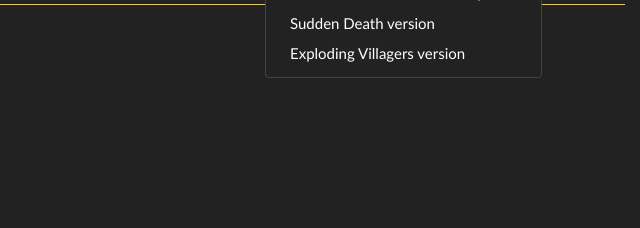
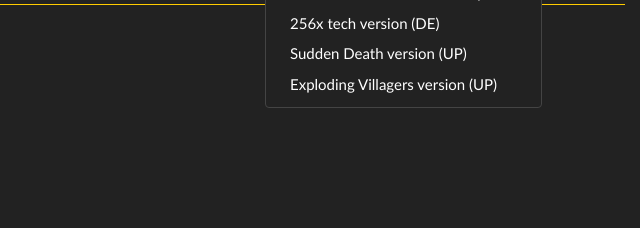
Before and after one commit to SiegeEngineers/aoe2map, a Django app: template mapsapp/templates/mapsapp/map.html in a window 1280 px wide, after a click on "Toggle Dropdown". Shown: the part 452-680 px from the top of the page, without its empty margins (640-1280 px from the left). Run offline with Django 3.2, Linux system fonts and the light colour scheme; the template is opened without the code that fills it, so the values that code supplies are empty; some libraries are stand-ins or nearby versions.

Commit message:
Add 256x tech for DE download option

```diff
--- a/mapsapp/static/mapsapp/js/custom-versions.js
+++ b/mapsapp/static/mapsapp/js/custom-versions.js
@@ -1,4 +1,25 @@
 $(function () {
+    $('#256xTechButton').click(function () {
+        let url = $('#downloadButton').attr('href');
+        let filename = getFilename(url);
+        $.ajax({
+            url: url,
+            beforeSend: function (xhr) {
+                xhr.overrideMimeType("text/plain; charset=x-user-defined");
+            }
+        }).done(function (data) {
+            if (data.startsWith('PK\x03\x04')) {
+                const items = filename.split('@', 2);
+                filename = items.length === 2 ? 'ZR@256x_' + items[1] : 'ZR@256x_' + items[0];
+                downloadPatchedZipFile(data, filename, patchWith256xTech);
+            } else {
+                downloadPatchedRmsFile(data, '256x_' + filename, patchWith256xTech);
+            }
+        }).fail(function () {
+            alert("Oops! Could not download rms script.");
+        });
+    });
+
     $('#explodingVillagersButton').click(function () {
         let url = $('#downloadButton').attr('href');
         let filename = getFilename(url);
@@ -45,6 +66,320 @@ $(function () {
 function getFilename(url) {
     const items = url.split('/');
     return decodeURI(items[items.length - 1]).replace('%40', '@');
+}
+
+function patchWith256xTech(content) {
+    content = content.replace(/<PLAYER_SETUP>/g, `/* 256x tech patch part 1 of 2 start */
+#const GAAB_101_MIDDLE_AGE 101
+#const GAAB_102_FEUDAL_AGE 102
+#const GAAB_103_IMPERIAL_AGE 103
+#const GAAB_10_TURKISH_ARTILLERY 10
+#const GAAB_11_TEUTON_CRENELLATIONS 11
+#const GAAB_12_CROP_ROTATION 12
+#const GAAB_13_HEAVY_PLOW 13
+#const GAAB_140_GUARD_TOWER 140
+#const GAAB_14_HORSE_COLLAR 14
+#const GAAB_15_GUILDS 15
+#const GAAB_16_GOTHIC_ANARCHY 16
+#const GAAB_17_BANKING 17
+#const GAAB_182_GOLD_SHAFT_MINING 182
+#const GAAB_194_FORTIFIED_WALL 194
+#const GAAB_199_FLETCHING 199
+#const GAAB_19_CARTOGRAPHY 19
+#const GAAB_200_BODKIN_ARROW 200
+#const GAAB_201_BRACER 201
+#const GAAB_202_DOUBLE_BIT_AXE 202
+#const GAAB_203_BOW_SAW 203
+#const GAAB_211_PADDED_ARCHER_ARMOR 211
+#const GAAB_212_LEATHER_ARCHER_ARMOR 212
+#const GAAB_213_WHEEL_BARROW 213
+#const GAAB_215_SQUIRES 215
+#const GAAB_219_RING_ARCHER_ARMOR 219
+#const GAAB_21_HUN_ATHEISM 21
+#const GAAB_221_TWO_MAN_SAW 221
+#const GAAB_22_LOOM 22
+#const GAAB_230_BLOCK_PRINTING 230
+#const GAAB_231_SANCTITY 231
+#const GAAB_233_ILLUMINATION 233
+#const GAAB_23_COINAGE 23
+#const GAAB_249_HAND_CART 249
+#const GAAB_24_AZTEC_GARLAND_WARS 24
+#const GAAB_252_FERVOR 252
+#const GAAB_278_STONE_MINING 278
+#const GAAB_279_STONE_SHAFT_MINING 279
+#const GAAB_280_TOWN_PATROL 280
+#const GAAB_315_CONSCRIPTION 315
+#const GAAB_316_REDEMPTION 316
+#const GAAB_319_ATONEMENT 319
+#const GAAB_321_SAPPERS 321
+#const GAAB_322_MURDER_HOLES 322
+#const GAAB_373_SHIPWRIGHT 373
+#const GAAB_374_CAREENING 374
+#const GAAB_375_DRY_DOCK 375
+#const GAAB_377_SIEGE_ENGINEERS 377
+#const GAAB_379_HOARDINGS 379
+#const GAAB_380_HEATED_SHOT 380
+#const GAAB_39_HUSBANDRY 39
+#const GAAB_3_BRITISH_YEOMAN 3
+#const GAAB_408_SPY_TECHNOLOGY 408
+#const GAAB_435_BLOODLINES 435
+#const GAAB_436_PARTHIAN_TACTICS 436
+#const GAAB_437_THUMB_RING 437
+#const GAAB_438_THEOCRACY 438
+#const GAAB_439_HERESY 439
+#const GAAB_440_SPANISH_SUPREMACY 440
+#const GAAB_441_HERBAL_MEDICINE 441
+#const GAAB_445_KOREAN_CATAPULTS 445
+#const GAAB_457_GOTHIC_PERFUSION 457
+#const GAAB_45_FAITH 45
+#const GAAB_460_AZTEC_SACRIFICE 460
+#const GAAB_461_BRITONS_CITY_RIGHTS 461
+#const GAAB_462_CHINESE_GREAT_WALL 462
+#const GAAB_463_VIKING_CHIEFTAINS 463
+#const GAAB_464_BYZANTINES_GREEK_FIRE 464
+#const GAAB_47_CHEMISTRY 47
+#const GAAB_482_STRONGHOLD 482
+#const GAAB_483_HUNS_UT 483
+#const GAAB_484_JAPANESE_UT 484
+#const GAAB_485_MAYANS_UT 485
+#const GAAB_486_KOREANS_UT 486
+#const GAAB_487_MONGOLS_UT 487
+#const GAAB_488_PERSIANS_UT 488
+#const GAAB_489_TEUTONS_UT 489
+#const GAAB_48_CARAVAN 48
+#const GAAB_490_SARACENS_UT 490
+#const GAAB_491_SIPAHI 491
+#const GAAB_492_SPANISH_UT 492
+#const GAAB_493_FRANKS_UT 493
+#const GAAB_494_PAVISE 494
+#const GAAB_499_SILK_ROUTE 499
+#const GAAB_49_VIKING_BERSERKERGANG 49
+#const GAAB_4_MAYAN_EL_DORADO 4
+#const GAAB_506_INDIANS_UT 506
+#const GAAB_507_INDIANS_UT2 507
+#const GAAB_50_MASONRY 50
+#const GAAB_512_SLAVS_UT 512
+#const GAAB_513_SLAVS_UT 513
+#const GAAB_514_MAGYARS_UT 514
+#const GAAB_515_INDIANS_UT 515
+#const GAAB_516_INCAS_UT 516
+#const GAAB_517_INDIANS_UT 517
+#const GAAB_51_ARCHITECTURE 51
+#const GAAB_52_CHINESE_ROCKETRY 52
+#const GAAB_54_STONE_CUTTING 54
+#const GAAB_55_GOLD_MINING 55
+#const GAAB_572_PORTUGUESE_UT 572
+#const GAAB_573_PORTUGUESE_UT 573
+#const GAAB_574_ETHIOPIAN_UT 574
+#const GAAB_575_ETHIOPIAN_UT 575
+#const GAAB_576_MALIAN_UT 576
+#const GAAB_577_MALIAN_UT 577
+#const GAAB_578_BERBER_UT 578
+#const GAAB_579_BERBER_UT 579
+#const GAAB_59_JAPANESE_KATAPARUTO 59
+#const GAAB_5_CELTIC_FUROR_CELTICA 5
+#const GAAB_602_ARSON 602
+#const GAAB_608_ARROWSLITS 608
+#const GAAB_61_BYZANTINE_LOGISTICA 61
+#const GAAB_622_KHMER_UT 622
+#const GAAB_623_KHMER_UT 623
+#const GAAB_624_MALAY_UT 624
+#const GAAB_625_MALAY_UT 625
+#const GAAB_626_BURMESE_UT 626
+#const GAAB_627_BURMESE_UT 627
+#const GAAB_628_VIETNAMESE_UT 628
+#const GAAB_629_VIETNAMESE_UT 629
+#const GAAB_63_KEEP 63
+#const GAAB_64_BOMBARD_TOWER 64
+#const GAAB_65_GILLNETS 65
+#const GAAB_67_FORGING 67
+#const GAAB_685_KHMER_UT 685
+#const GAAB_686_KHMER_UT 686
+#const GAAB_687_MALAY_UT 687
+#const GAAB_688_MALAY_UT 688
+#const GAAB_689_BURMESE_UT 689
+#const GAAB_68_IRON_CASTING 68
+#const GAAB_690_BURMESE_UT 690
+#const GAAB_691_VIETNAMESE_UT 691
+#const GAAB_692_VIETNAMESE_UT 692
+#const GAAB_6_MONGOL_SIEGE_DRILL 6
+#const GAAB_716_TRACKING 716
+#const GAAB_74_SCALE_MAIL_ARMOR 74
+#const GAAB_754_BURGUNDIAN_VINEYARDS 754
+#const GAAB_755_FLEMISH_REVOLUTION 755
+#const GAAB_756_FIRST_CRUSADE 756
+#const GAAB_757_SCUTAGE 757
+#const GAAB_75_BLAST_FURNACE 75
+#const GAAB_76_CHAIN_MAIL_ARMOR 76
+#const GAAB_77_PLATE_MAIL_ARMOR 77
+#const GAAB_7_PERSIAN_MAHOUTS 7
+#const GAAB_80_PLATE_BARDING_ARMOR 80
+#const GAAB_81_SCALE_BARDING_ARMOR 81
+#const GAAB_82_CHAIN_BARDING_ARMOR 82
+#const GAAB_83_FRANKISH_BEARDED_AXE 83
+#const GAAB_8_TOWN_WATCH 8
+#const GAAB_90_TRACKING 90
+#const GAAB_93_BALLISTICS 93
+#const GAAB_9_SARACEN_ZEALOTRY 9
+/* 256x tech patch part 1 of 2 end */
+
+<PLAYER_SETUP>
+/* 256x tech patch part 2 of 2 start */
+effect_amount MODIFY_TECH GAAB_101_MIDDLE_AGE ATTR_SET_STACKING 1
+effect_amount MODIFY_TECH GAAB_102_FEUDAL_AGE ATTR_SET_STACKING 1
+effect_amount MODIFY_TECH GAAB_103_IMPERIAL_AGE ATTR_SET_STACKING 1
+effect_amount MODIFY_TECH GAAB_10_TURKISH_ARTILLERY ATTR_SET_STACKING 1
+effect_amount MODIFY_TECH GAAB_11_TEUTON_CRENELLATIONS ATTR_SET_STACKING 1
+effect_amount MODIFY_TECH GAAB_12_CROP_ROTATION ATTR_SET_STACKING 1
+effect_amount MODIFY_TECH GAAB_13_HEAVY_PLOW ATTR_SET_STACKING 1
+effect_amount MODIFY_TECH GAAB_140_GUARD_TOWER ATTR_SET_STACKING 1
+effect_amount MODIFY_TECH GAAB_14_HORSE_COLLAR ATTR_SET_STACKING 1
+effect_amount MODIFY_TECH GAAB_15_GUILDS ATTR_SET_STACKING 1
+effect_amount MODIFY_TECH GAAB_16_GOTHIC_ANARCHY ATTR_SET_STACKING 1
+effect_amount MODIFY_TECH GAAB_17_BANKING ATTR_SET_STACKING 1
+effect_amount MODIFY_TECH GAAB_182_GOLD_SHAFT_MINING ATTR_SET_STACKING 1
+effect_amount MODIFY_TECH GAAB_194_FORTIFIED_WALL ATTR_SET_STACKING 1
+effect_amount MODIFY_TECH GAAB_199_FLETCHING ATTR_SET_STACKING 1
+effect_amount MODIFY_TECH GAAB_19_CARTOGRAPHY ATTR_SET_STACKING 1
+effect_amount MODIFY_TECH GAAB_200_BODKIN_ARROW ATTR_SET_STACKING 1
+effect_amount MODIFY_TECH GAAB_201_BRACER ATTR_SET_STACKING 1
+effect_amount MODIFY_TECH GAAB_202_DOUBLE_BIT_AXE ATTR_SET_STACKING 1
+effect_amount MODIFY_TECH GAAB_203_BOW_SAW ATTR_SET_STACKING 1
+effect_amount MODIFY_TECH GAAB_211_PADDED_ARCHER_ARMOR ATTR_SET_STACKING 1
+effect_amount MODIFY_TECH GAAB_212_LEATHER_ARCHER_ARMOR ATTR_SET_STACKING 1
+effect_amount MODIFY_TECH GAAB_213_WHEEL_BARROW ATTR_SET_STACKING 1
+effect_amount MODIFY_TECH GAAB_215_SQUIRES ATTR_SET_STACKING 1
+effect_amount MODIFY_TECH GAAB_219_RING_ARCHER_ARMOR ATTR_SET_STACKING 1
+effect_amount MODIFY_TECH GAAB_21_HUN_ATHEISM ATTR_SET_STACKING 1
+effect_amount MODIFY_TECH GAAB_221_TWO_MAN_SAW ATTR_SET_STACKING 1
+effect_amount MODIFY_TECH GAAB_22_LOOM ATTR_SET_STACKING 1
+effect_amount MODIFY_TECH GAAB_230_BLOCK_PRINTING ATTR_SET_STACKING 1
+effect_amount MODIFY_TECH GAAB_231_SANCTITY ATTR_SET_STACKING 1
+effect_amount MODIFY_TECH GAAB_233_ILLUMINATION ATTR_SET_STACKING 1
+effect_amount MODIFY_TECH GAAB_23_COINAGE ATTR_SET_STACKING 1
+effect_amount MODIFY_TECH GAAB_249_HAND_CART ATTR_SET_STACKING 1
+effect_amount MODIFY_TECH GAAB_24_AZTEC_GARLAND_WARS ATTR_SET_STACKING 1
+effect_amount MODIFY_TECH GAAB_252_FERVOR ATTR_SET_STACKING 1
+effect_amount MODIFY_TECH GAAB_278_STONE_MINING ATTR_SET_STACKING 1
+effect_amount MODIFY_TECH GAAB_279_STONE_SHAFT_MINING ATTR_SET_STACKING 1
+effect_amount MODIFY_TECH GAAB_280_TOWN_PATROL ATTR_SET_STACKING 1
+effect_amount MODIFY_TECH GAAB_315_CONSCRIPTION ATTR_SET_STACKING 1
+effect_amount MODIFY_TECH GAAB_316_REDEMPTION ATTR_SET_STACKING 1
+effect_amount MODIFY_TECH GAAB_319_ATONEMENT ATTR_SET_STACKING 1
+effect_amount MODIFY_TECH GAAB_321_SAPPERS ATTR_SET_STACKING 1
+effect_amount MODIFY_TECH GAAB_322_MURDER_HOLES ATTR_SET_STACKING 1
+effect_amount MODIFY_TECH GAAB_373_SHIPWRIGHT ATTR_SET_STACKING 1
+effect_amount MODIFY_TECH GAAB_374_CAREENING ATTR_SET_STACKING 1
+effect_amount MODIFY_TECH GAAB_375_DRY_DOCK ATTR_SET_STACKING 1
+effect_amount MODIFY_TECH GAAB_377_SIEGE_ENGINEERS ATTR_SET_STACKING 1
+effect_amount MODIFY_TECH GAAB_379_HOARDINGS ATTR_SET_STACKING 1
+effect_amount MODIFY_TECH GAAB_380_HEATED_SHOT ATTR_SET_STACKING 1
+effect_amount MODIFY_TECH GAAB_39_HUSBANDRY ATTR_SET_STACKING 1
+effect_amount MODIFY_TECH GAAB_3_BRITISH_YEOMAN ATTR_SET_STACKING 1
+effect_amount MODIFY_TECH GAAB_408_SPY_TECHNOLOGY ATTR_SET_STACKING 1
+effect_amount MODIFY_TECH GAAB_435_BLOODLINES ATTR_SET_STACKING 1
+effect_amount MODIFY_TECH GAAB_436_PARTHIAN_TACTICS ATTR_SET_STACKING 1
+effect_amount MODIFY_TECH GAAB_437_THUMB_RING ATTR_SET_STACKING 1
+effect_amount MODIFY_TECH GAAB_438_THEOCRACY ATTR_SET_STACKING 1
+effect_amount MODIFY_TECH GAAB_439_HERESY ATTR_SET_STACKING 1
+effect_amount MODIFY_TECH GAAB_440_SPANISH_SUPREMACY ATTR_SET_STACKING 1
+effect_amount MODIFY_TECH GAAB_441_HERBAL_MEDICINE ATTR_SET_STACKING 1
+effect_amount MODIFY_TECH GAAB_445_KOREAN_CATAPULTS ATTR_SET_STACKING 1
+effect_amount MODIFY_TECH GAAB_457_GOTHIC_PERFUSION ATTR_SET_STACKING 1
+effect_amount MODIFY_TECH GAAB_45_FAITH ATTR_SET_STACKING 1
+effect_amount MODIFY_TECH GAAB_460_AZTEC_SACRIFICE ATTR_SET_STACKING 1
+effect_amount MODIFY_TECH GAAB_461_BRITONS_CITY_RIGHTS ATTR_SET_STACKING 1
+effect_amount MODIFY_TECH GAAB_462_CHINESE_GREAT_WALL ATTR_SET_STACKING 1
+effect_amount MODIFY_TECH GAAB_463_VIKING_CHIEFTAINS ATTR_SET_STACKING 1
+effect_amount MODIFY_TECH GAAB_464_BYZANTINES_GREEK_FIRE ATTR_SET_STACKING 1
+effect_amount MODIFY_TECH GAAB_47_CHEMISTRY ATTR_SET_STACKING 1
+effect_amount MODIFY_TECH GAAB_482_STRONGHOLD ATTR_SET_STACKING 1
+effect_amount MODIFY_TECH GAAB_483_HUNS_UT ATTR_SET_STACKING 1
+effect_amount MODIFY_TECH GAAB_484_JAPANESE_UT ATTR_SET_STACKING 1
+effect_amount MODIFY_TECH GAAB_485_MAYANS_UT ATTR_SET_STACKING 1
+effect_amount MODIFY_TECH GAAB_486_KOREANS_UT ATTR_SET_STACKING 1
+effect_amount MODIFY_TECH GAAB_487_MONGOLS_UT ATTR_SET_STACKING 1
+effect_amount MODIFY_TECH GAAB_488_PERSIANS_UT ATTR_SET_STACKING 1
+effect_amount MODIFY_TECH GAAB_489_TEUTONS_UT ATTR_SET_STACKING 1
+effect_amount MODIFY_TECH GAAB_48_CARAVAN ATTR_SET_STACKING 1
+effect_amount MODIFY_TECH GAAB_490_SARACENS_UT ATTR_SET_STACKING 1
+effect_amount MODIFY_TECH GAAB_491_SIPAHI ATTR_SET_STACKING 1
+effect_amount MODIFY_TECH GAAB_492_SPANISH_UT ATTR_SET_STACKING 1
+effect_amount MODIFY_TECH GAAB_493_FRANKS_UT ATTR_SET_STACKING 1
+effect_amount MODIFY_TECH GAAB_494_PAVISE ATTR_SET_STACKING 1
+effect_amount MODIFY_TECH GAAB_499_SILK_ROUTE ATTR_SET_STACKING 1
+effect_amount MODIFY_TECH GAAB_49_VIKING_BERSERKERGANG ATTR_SET_STACKING 1
+effect_amount MODIFY_TECH GAAB_4_MAYAN_EL_DORADO ATTR_SET_STACKING 1
+effect_amount MODIFY_TECH GAAB_506_INDIANS_UT ATTR_SET_STACKING 1
+effect_amount MODIFY_TECH GAAB_507_INDIANS_UT2 ATTR_SET_STACKING 1
+effect_amount MODIFY_TECH GAAB_50_MASONRY ATTR_SET_STACKING 1
+effect_amount MODIFY_TECH GAAB_512_SLAVS_UT ATTR_SET_STACKING 1
+effect_amount MODIFY_TECH GAAB_513_SLAVS_UT ATTR_SET_STACKING 1
+effect_amount MODIFY_TECH GAAB_514_MAGYARS_UT ATTR_SET_STACKING 1
+effect_amount MODIFY_TECH GAAB_515_INDIANS_UT ATTR_SET_STACKING 1
+effect_amount MODIFY_TECH GAAB_516_INCAS_UT ATTR_SET_STACKING 1
+effect_amount MODIFY_TECH GAAB_517_INDIANS_UT ATTR_SET_STACKING 1
+effect_amount MODIFY_TECH GAAB_51_ARCHITECTURE ATTR_SET_STACKING 1
+effect_amount MODIFY_TECH GAAB_52_CHINESE_ROCKETRY ATTR_SET_STACKING 1
+effect_amount MODIFY_TECH GAAB_54_STONE_CUTTING ATTR_SET_STACKING 1
+effect_amount MODIFY_TECH GAAB_55_GOLD_MINING ATTR_SET_STACKING 1
+effect_amount MODIFY_TECH GAAB_572_PORTUGUESE_UT ATTR_SET_STACKING 1
+effect_amount MODIFY_TECH GAAB_573_PORTUGUESE_UT ATTR_SET_STACKING 1
+effect_amount MODIFY_TECH GAAB_574_ETHIOPIAN_UT ATTR_SET_STACKING 1
+effect_amount MODIFY_TECH GAAB_575_ETHIOPIAN_UT ATTR_SET_STACKING 1
+effect_amount MODIFY_TECH GAAB_576_MALIAN_UT ATTR_SET_STACKING 1
+effect_amount MODIFY_TECH GAAB_577_MALIAN_UT ATTR_SET_STACKING 1
+effect_amount MODIFY_TECH GAAB_578_BERBER_UT ATTR_SET_STACKING 1
+effect_amount MODIFY_TECH GAAB_579_BERBER_UT ATTR_SET_STACKING 1
+effect_amount MODIFY_TECH GAAB_59_JAPANESE_KATAPARUTO ATTR_SET_STACKING 1
+effect_amount MODIFY_TECH GAAB_5_CELTIC_FUROR_CELTICA ATTR_SET_STACKING 1
+effect_amount MODIFY_TECH GAAB_602_ARSON ATTR_SET_STACKING 1
+effect_amount MODIFY_TECH GAAB_608_ARROWSLITS ATTR_SET_STACKING 1
+effect_amount MODIFY_TECH GAAB_61_BYZANTINE_LOGISTICA ATTR_SET_STACKING 1
+effect_amount MODIFY_TECH GAAB_622_KHMER_UT ATTR_SET_STACKING 1
+effect_amount MODIFY_TECH GAAB_623_KHMER_UT ATTR_SET_STACKING 1
+effect_amount MODIFY_TECH GAAB_624_MALAY_UT ATTR_SET_STACKING 1
+effect_amount MODIFY_TECH GAAB_625_MALAY_UT ATTR_SET_STACKING 1
+effect_amount MODIFY_TECH GAAB_626_BURMESE_UT ATTR_SET_STACKING 1
+effect_amount MODIFY_TECH GAAB_627_BURMESE_UT ATTR_SET_STACKING 1
+effect_amount MODIFY_TECH GAAB_628_VIETNAMESE_UT ATTR_SET_STACKING 1
+effect_amount MODIFY_TECH GAAB_629_VIETNAMESE_UT ATTR_SET_STACKING 1
+effect_amount MODIFY_TECH GAAB_63_KEEP ATTR_SET_STACKING 1
+effect_amount MODIFY_TECH GAAB_64_BOMBARD_TOWER ATTR_SET_STACKING 1
+effect_amount MODIFY_TECH GAAB_65_GILLNETS ATTR_SET_STACKING 1
+effect_amount MODIFY_TECH GAAB_67_FORGING ATTR_SET_STACKING 1
+effect_amount MODIFY_TECH GAAB_685_KHMER_UT ATTR_SET_STACKING 1
+effect_amount MODIFY_TECH GAAB_686_KHMER_UT ATTR_SET_STACKING 1
+effect_amount MODIFY_TECH GAAB_687_MALAY_UT ATTR_SET_STACKING 1
+effect_amount MODIFY_TECH GAAB_688_MALAY_UT ATTR_SET_STACKING 1
+effect_amount MODIFY_TECH GAAB_689_BURMESE_UT ATTR_SET_STACKING 1
+effect_amount MODIFY_TECH GAAB_68_IRON_CASTING ATTR_SET_STACKING 1
+effect_amount MODIFY_TECH GAAB_690_BURMESE_UT ATTR_SET_STACKING 1
+effect_amount MODIFY_TECH GAAB_691_VIETNAMESE_UT ATTR_SET_STACKING 1
+effect_amount MODIFY_TECH GAAB_692_VIETNAMESE_UT ATTR_SET_STACKING 1
+effect_amount MODIFY_TECH GAAB_6_MONGOL_SIEGE_DRILL ATTR_SET_STACKING 1
+effect_amount MODIFY_TECH GAAB_716_TRACKING ATTR_SET_STACKING 1
+effect_amount MODIFY_TECH GAAB_74_SCALE_MAIL_ARMOR ATTR_SET_STACKING 1
+effect_amount MODIFY_TECH GAAB_754_BURGUNDIAN_VINEYARDS ATTR_SET_STACKING 1
+effect_amount MODIFY_TECH GAAB_755_FLEMISH_REVOLUTION ATTR_SET_STACKING 1
+effect_amount MODIFY_TECH GAAB_756_FIRST_CRUSADE ATTR_SET_STACKING 1
+effect_amount MODIFY_TECH GAAB_757_SCUTAGE ATTR_SET_STACKING 1
+effect_amount MODIFY_TECH GAAB_75_BLAST_FURNACE ATTR_SET_STACKING 1
+effect_amount MODIFY_TECH GAAB_76_CHAIN_MAIL_ARMOR ATTR_SET_STACKING 1
+effect_amount MODIFY_TECH GAAB_77_PLATE_MAIL_ARMOR ATTR_SET_STACKING 1
+effect_amount MODIFY_TECH GAAB_7_PERSIAN_MAHOUTS ATTR_SET_STACKING 1
+effect_amount MODIFY_TECH GAAB_80_PLATE_BARDING_ARMOR ATTR_SET_STACKING 1
+effect_amount MODIFY_TECH GAAB_81_SCALE_BARDING_ARMOR ATTR_SET_STACKING 1
+effect_amount MODIFY_TECH GAAB_82_CHAIN_BARDING_ARMOR ATTR_SET_STACKING 1
+effect_amount MODIFY_TECH GAAB_83_FRANKISH_BEARDED_AXE ATTR_SET_STACKING 1
+effect_amount MODIFY_TECH GAAB_8_TOWN_WATCH ATTR_SET_STACKING 1
+effect_amount MODIFY_TECH GAAB_90_TRACKING ATTR_SET_STACKING 1
+effect_amount MODIFY_TECH GAAB_93_BALLISTICS ATTR_SET_STACKING 1
+effect_amount MODIFY_TECH GAAB_9_SARACEN_ZEALOTRY ATTR_SET_STACKING 1
+/* 256x tech patch part 2 of 2 end */\n`);
+    content = '/* 256x tech ' + $('.card-title a').text() + ' */\n' +
+        '/* auto-generated on aoe2map.net */\n\n' + content;
+    return content;
 }
 
 function patchWithSuddenDeath(content) {
--- a/mapsapp/templates/mapsapp/map.html
+++ b/mapsapp/templates/mapsapp/map.html
@@ -136,11 +136,14 @@
                                 <button class="dropdown-item" id="deModButton">Download ZIP for DE mod</button>
                                 <button class="dropdown-item" id="wkVooblyModButton">Download ZIP for WK Voobly mod
                                 </button>
+                                <button class="dropdown-item" id="256xTechButton">
+                                    256x tech version (DE)
+                                </button>
                                 <button class="dropdown-item" id="suddenDeathButton">
-                                    Sudden Death version
+                                    Sudden Death version (UP)
                                 </button>
                                 <button class="dropdown-item" id="explodingVillagersButton">
-                                    Exploding Villagers version
+                                    Exploding Villagers version (UP)
                                 </button>
                             </div>
                         </div>
```
